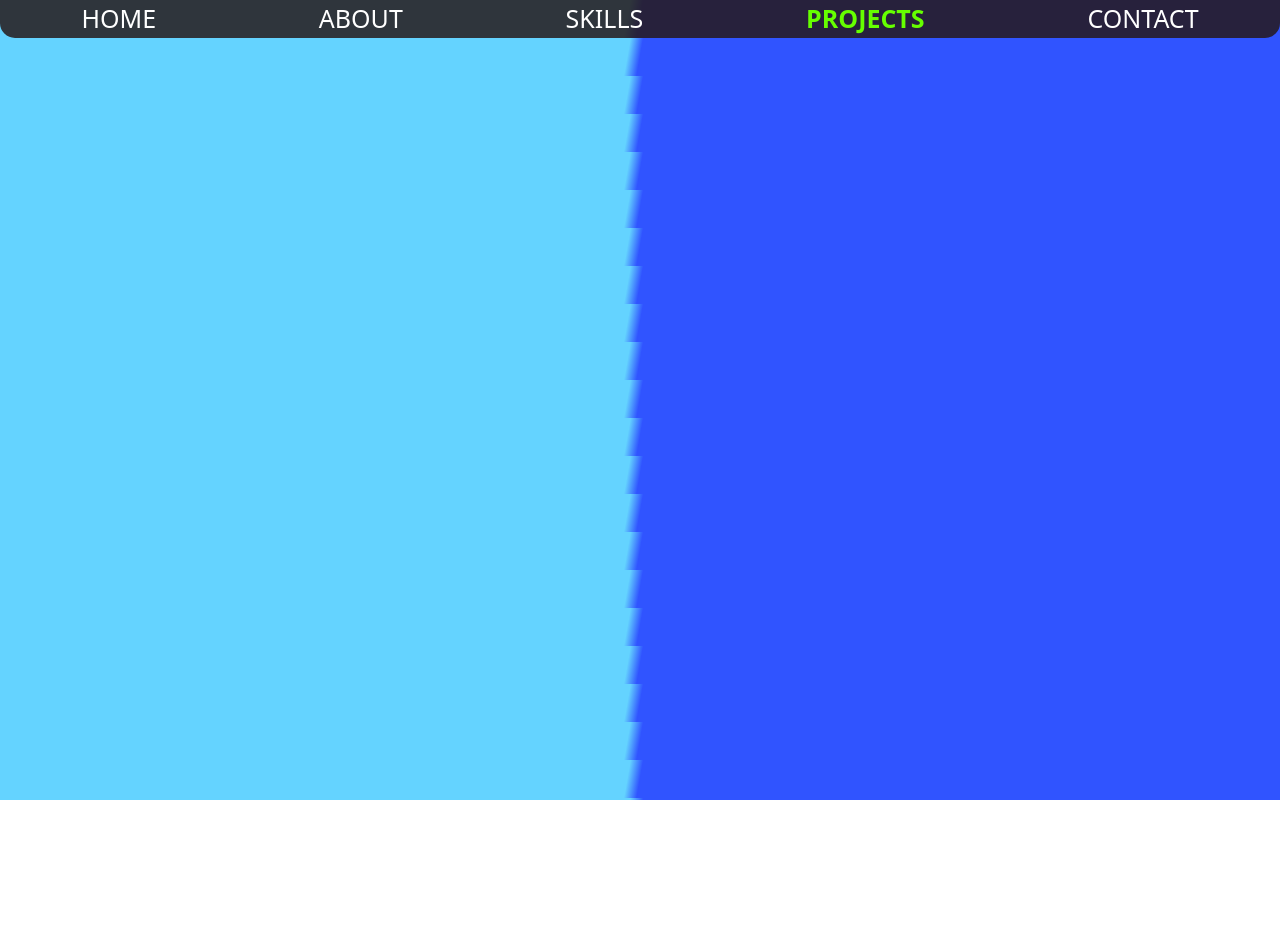
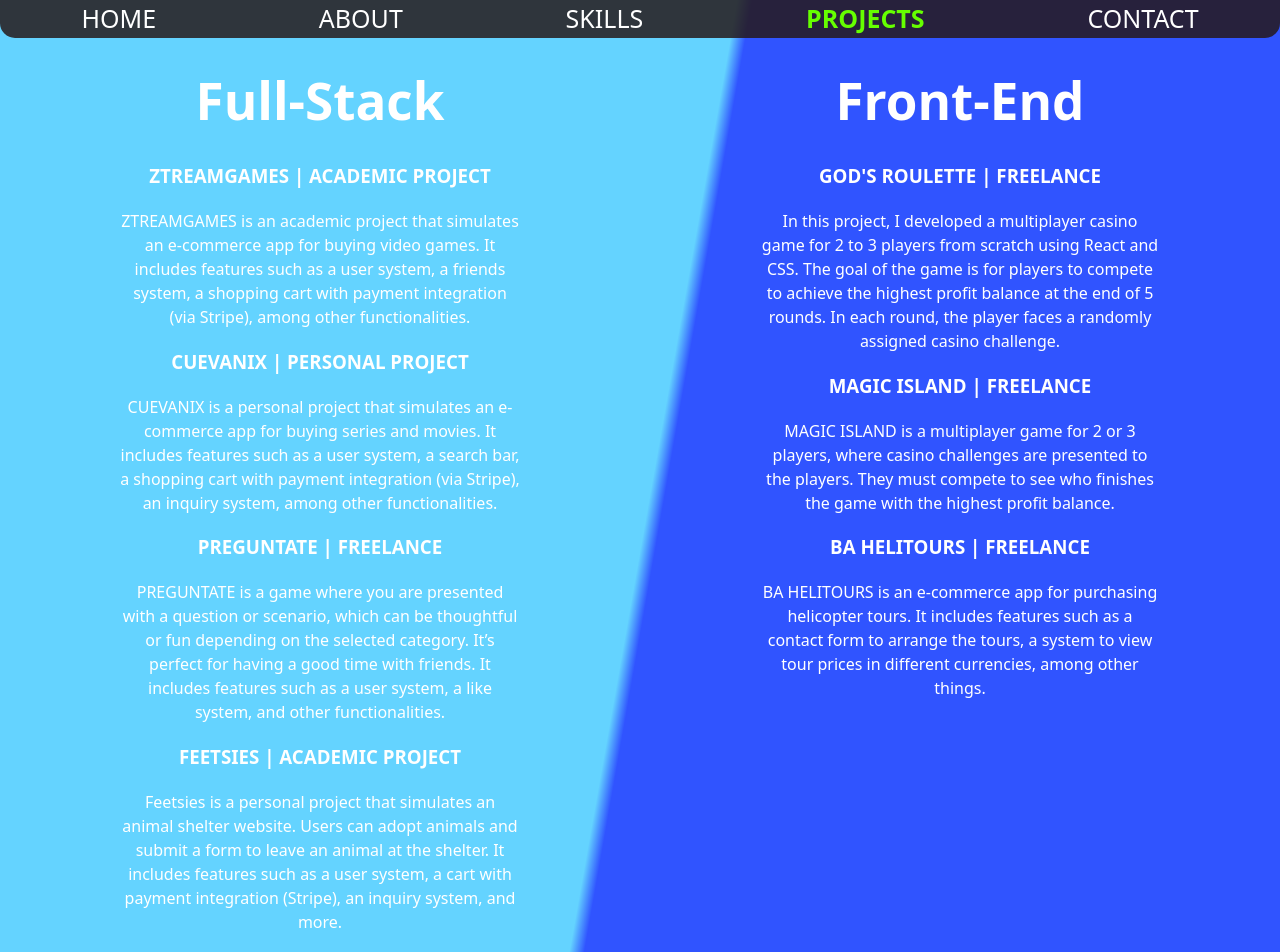
Before and after one commit to Shaikohn/Portfolio2025, a React (Vite) app: page /projects in a window 1280 px wide. Shown: the top 952 px of the page. Before the commit the page ends 800 px from the top, so only its background shows below. Built offline with nearby package versions, Linux system fonts and the light colour scheme.

Commit message:
Projects titles and descriptions added

```diff
--- a/src/App.jsx
+++ b/src/App.jsx
@@ -3,6 +3,7 @@ import './App.css'
 import Home from './pages/Home'
 import Skills from './pages/Skills'
 import Navbar from './components/Navbar'
+import Projects from './pages/Projects'
 
 function App() {
   return (
@@ -11,6 +12,7 @@ function App() {
       <Routes>
         <Route path="/" element={<Home />} />
         <Route path="/skills" element={<Skills />} />
+        <Route path="/projects" element={<Projects />} />
       </Routes>
       </>
   )
--- /dev/null
+++ b/src/pages/Projects.css
@@ -0,0 +1,10 @@
+.projectsContainer {
+    display: flex;
+    justify-content: space-around;
+    color: white;
+    width: 100%;
+}
+
+.projectContainer {
+    width: 400px;
+}
--- /dev/null
+++ b/src/pages/Projects.jsx
@@ -0,0 +1,57 @@
+import React from 'react';
+import './Projects.css';
+
+function Projects() {
+  return (
+    <div className="projectsContainer">
+        <div>
+            <h1>Full-Stack</h1>
+            <div>
+                <div className='projectContainer'>
+                    <h3>ZTREAMGAMES | ACADEMIC PROJECT</h3>
+                    <p>ZTREAMGAMES is an academic project that simulates an e-commerce app for buying video games. It includes features such as a user system, a friends system, a shopping cart with payment integration (via Stripe), among other functionalities.</p>
+                </div>
+                <div className='projectContainer'>
+                    <h3>CUEVANIX | PERSONAL PROJECT</h3>
+                    <p>CUEVANIX is a personal project that simulates an e-commerce app for buying series and movies. It includes features such as a user system, a search bar, a shopping cart with payment integration (via Stripe), an inquiry system, among other functionalities.</p>
+                </div>
+                <div className='projectContainer'>
+                    <h3>PREGUNTATE | FREELANCE</h3>
+                    <p>PREGUNTATE is a game where you are presented with a question or scenario, which can be thoughtful or fun depending on the selected category. It’s perfect for having a good time with friends. It includes features such as a user system, a like system, and other functionalities.</p>
+                </div>
+                <div className='projectContainer'>
+                    <h3>FEETSIES | ACADEMIC PROJECT</h3>
+                    <p>Feetsies is a personal project that simulates an animal shelter website. Users can adopt animals and submit a form to leave an animal at the shelter. It includes features such as a user system, a cart with payment integration (Stripe), an inquiry system, and more.</p>
+                </div>
+                <div className='projectContainer'>
+                    <h3>POKESHAI | PERSONAL PROJECT</h3>
+                    <p>POKESHAI is a personal project that includes two games: Who Is That Pokémon? and Higher or Lower, both adapted to the Pokémon universe using the Pokémon API.</p>
+                </div>
+                <div className='projectContainer'>
+                    <h3>DOGS APP | ACADEMIC PROJECT</h3>
+                    <p>DOGS APP is a personal project that simulates a basic encyclopedia of dog breeds. It includes features such as a search bar, a filtering system, a form to add new breeds, and more.</p>
+                </div>
+            </div>
+        </div>
+        <div>
+            <h1>Front-End</h1>
+            <div>
+                <div className='projectContainer'>
+                    <h3>GOD'S ROULETTE | FREELANCE</h3>
+                    <p>In this project, I developed a multiplayer casino game for 2 to 3 players from scratch using React and CSS. The goal of the game is for players to compete to achieve the highest profit balance at the end of 5 rounds. In each round, the player faces a randomly assigned casino challenge.</p>
+                </div>
+                <div className='projectContainer'>
+                    <h3>MAGIC ISLAND | FREELANCE</h3>
+                    <p>MAGIC ISLAND is a multiplayer game for 2 or 3 players, where casino challenges are presented to the players. They must compete to see who finishes the game with the highest profit balance.</p>
+                </div>
+                <div className='projectContainer'>
+                    <h3>BA HELITOURS | FREELANCE</h3>
+                    <p>BA HELITOURS is an e-commerce app for purchasing helicopter tours. It includes features such as a contact form to arrange the tours, a system to view tour prices in different currencies, among other things.</p>
+                </div>
+            </div>
+        </div>
+    </div>
+  );
+}
+
+export default Projects;
```
